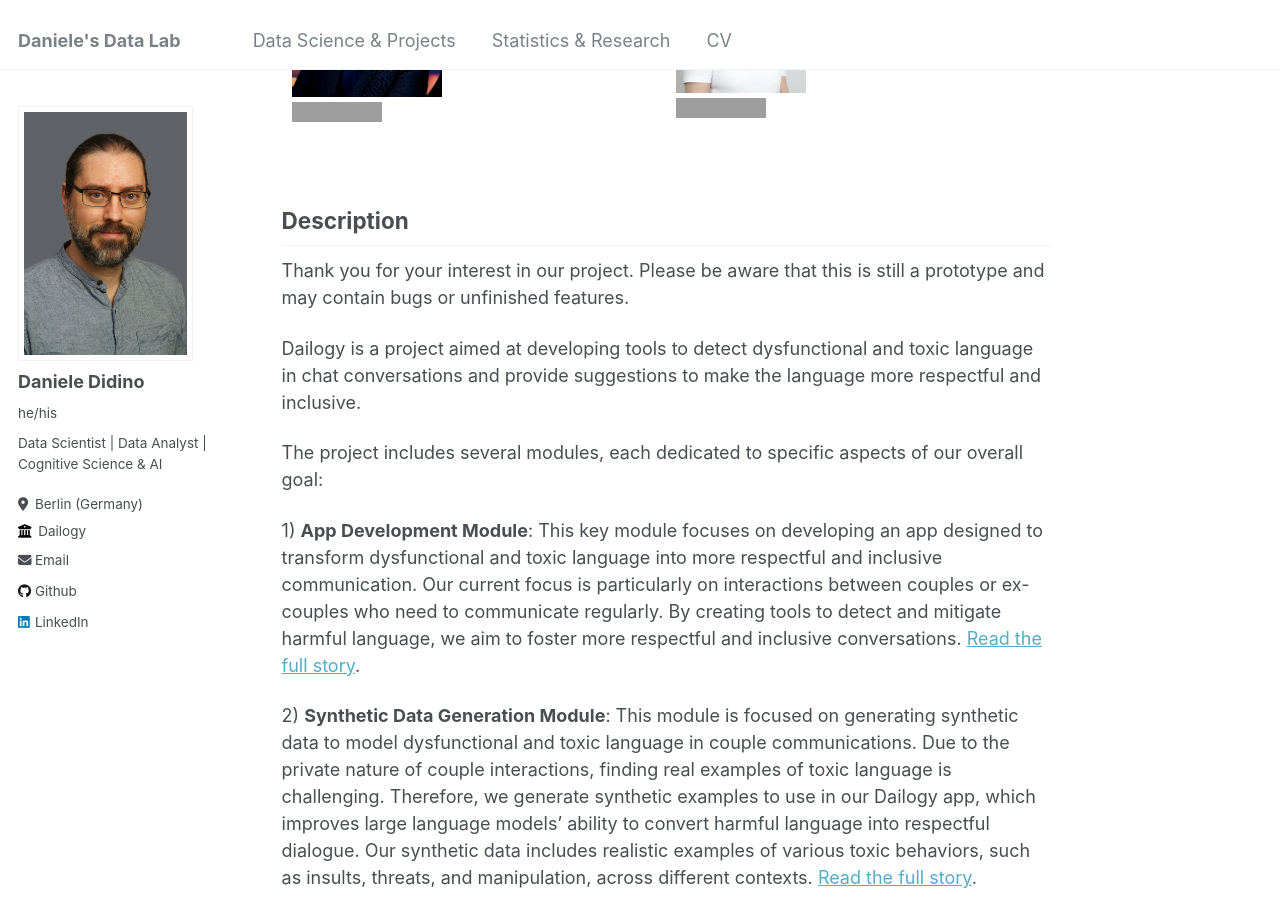
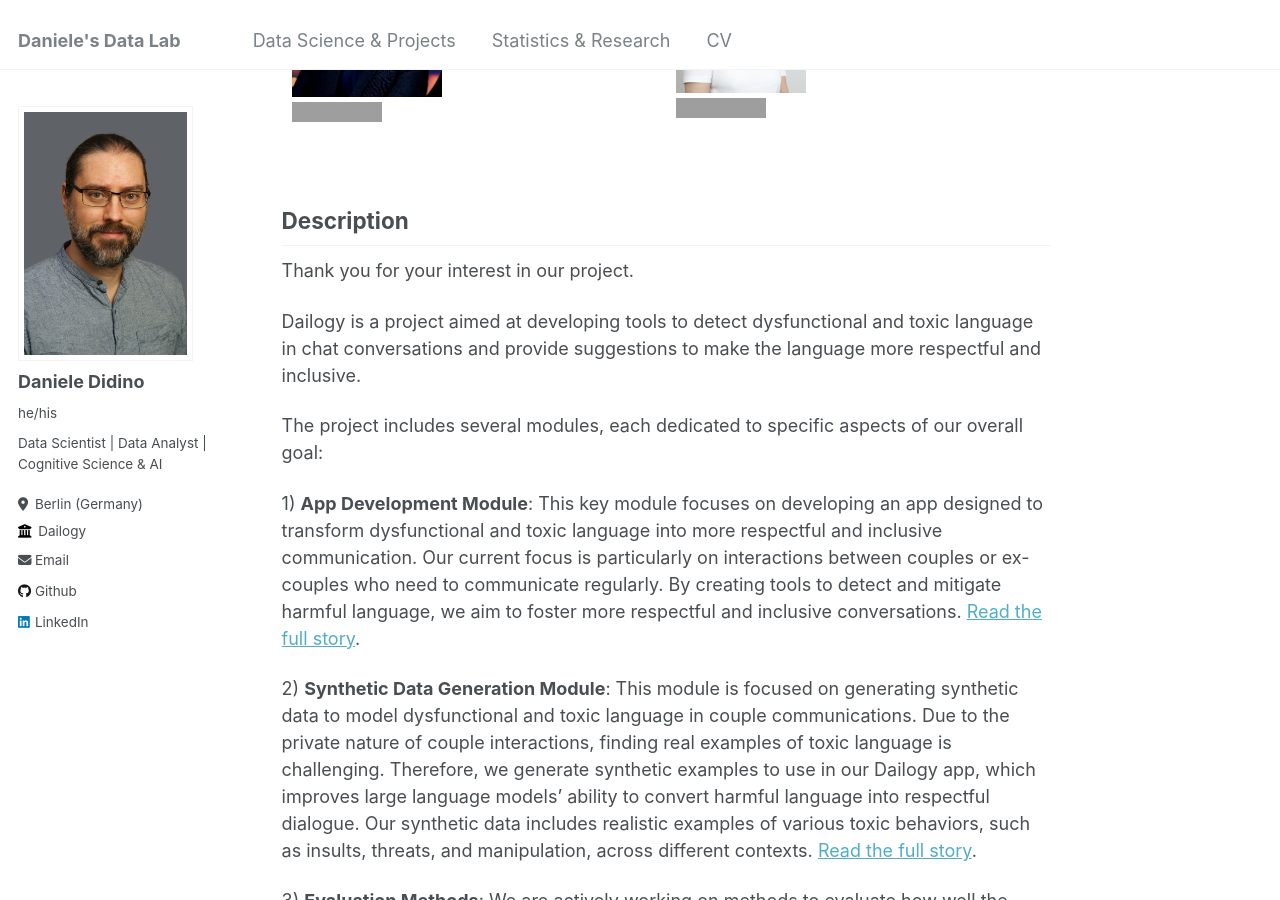
Before and after one commit to DanieleDidino/DanieleDidino.github.io, a Jekyll site: the page built from _LLM_projects/dailogy.md, in a window 1280 px wide and 900 px high, scrolled down 527 px. Built offline with Jekyll 4.4.1, drawn with Linux system fonts in a browser that asks for light colours; grey boxes are pictures that could not be loaded.

Commit message:
minor edit Dailogy page

```diff
--- a/_LLM_projects/dailogy.md
+++ b/_LLM_projects/dailogy.md
@@ -53,7 +53,7 @@ collection: LLM_projects
 
 ## Description
 
-Thank you for your interest in our project. Please be aware that this is still a prototype and may contain bugs or unfinished features.
+Thank you for your interest in our project.
 
 Dailogy is a project aimed at developing tools to detect dysfunctional and toxic language in chat conversations and provide suggestions to make the language more respectful and inclusive.
 
```
